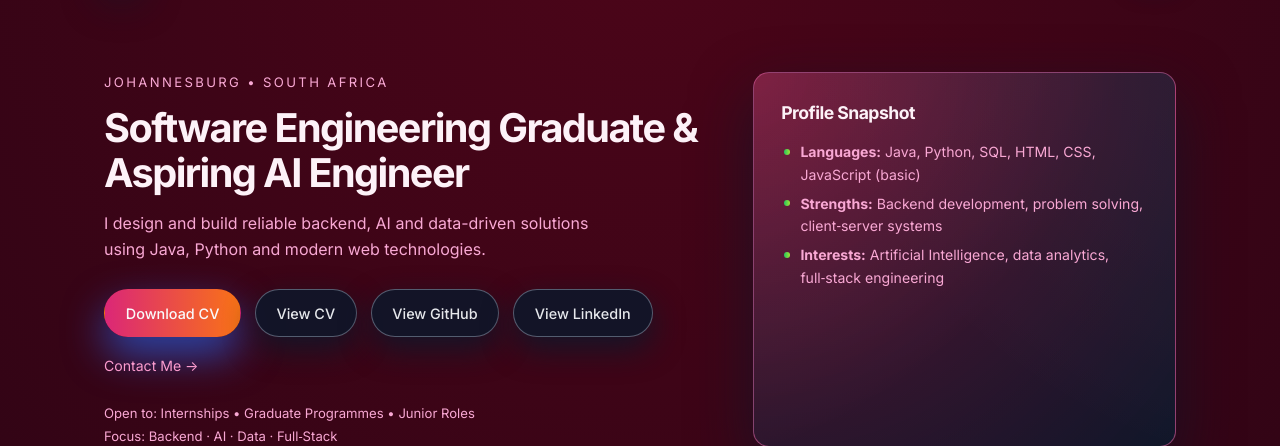
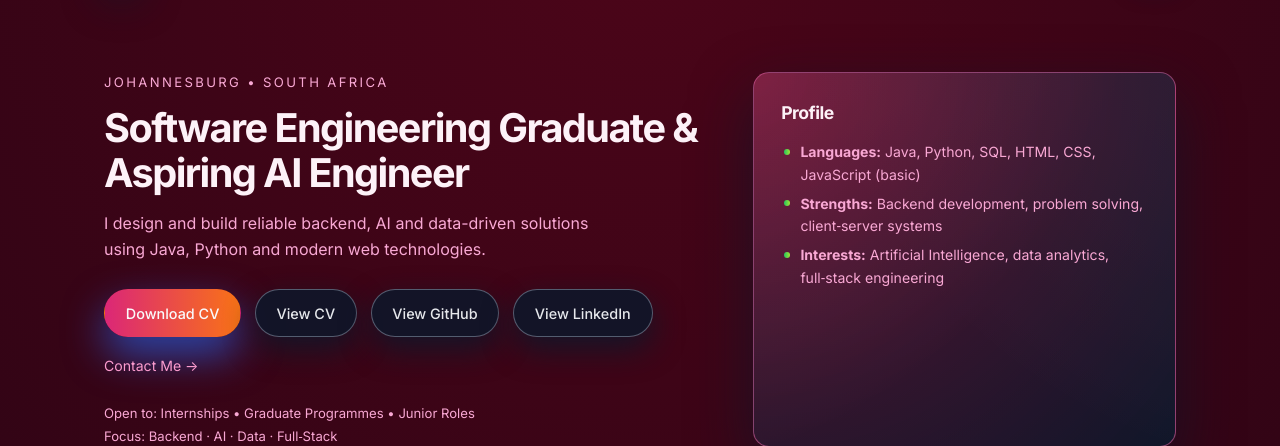
Before and after one commit to Charity2001/Portfolio, a Flask app: page / in a window 1280 px wide. Shown: the part 75-521 px from the top of the page. Run offline with Flask 3, Linux system fonts and the light colour scheme.

Commit message:
Remove snapshot from profile heading

```diff
--- a/public/index.html
+++ b/public/index.html
@@ -125,7 +125,7 @@
 
         <div class="hero-panel">
           <div class="hero-card">
-            <h2>Profile Snapshot</h2>
+            <h2>Profile</h2>
             <ul>
               <li><strong>Languages:</strong> Java, Python, SQL, HTML, CSS, JavaScript (basic)</li>
               <li><strong>Strengths:</strong> Backend development, problem solving, client‑server systems</li>
--- a/templates/index.html
+++ b/templates/index.html
@@ -91,7 +91,7 @@
 
         <div class="hero-panel">
           <div class="hero-card">
-            <h2>Profile Snapshot</h2>
+            <h2>Profile</h2>
             <ul>
               <li><strong>Languages:</strong> Java, Python, SQL, HTML, CSS, JavaScript (basic)</li>
               <li><strong>Strengths:</strong> Backend development, problem solving, client‑server systems</li>
```
